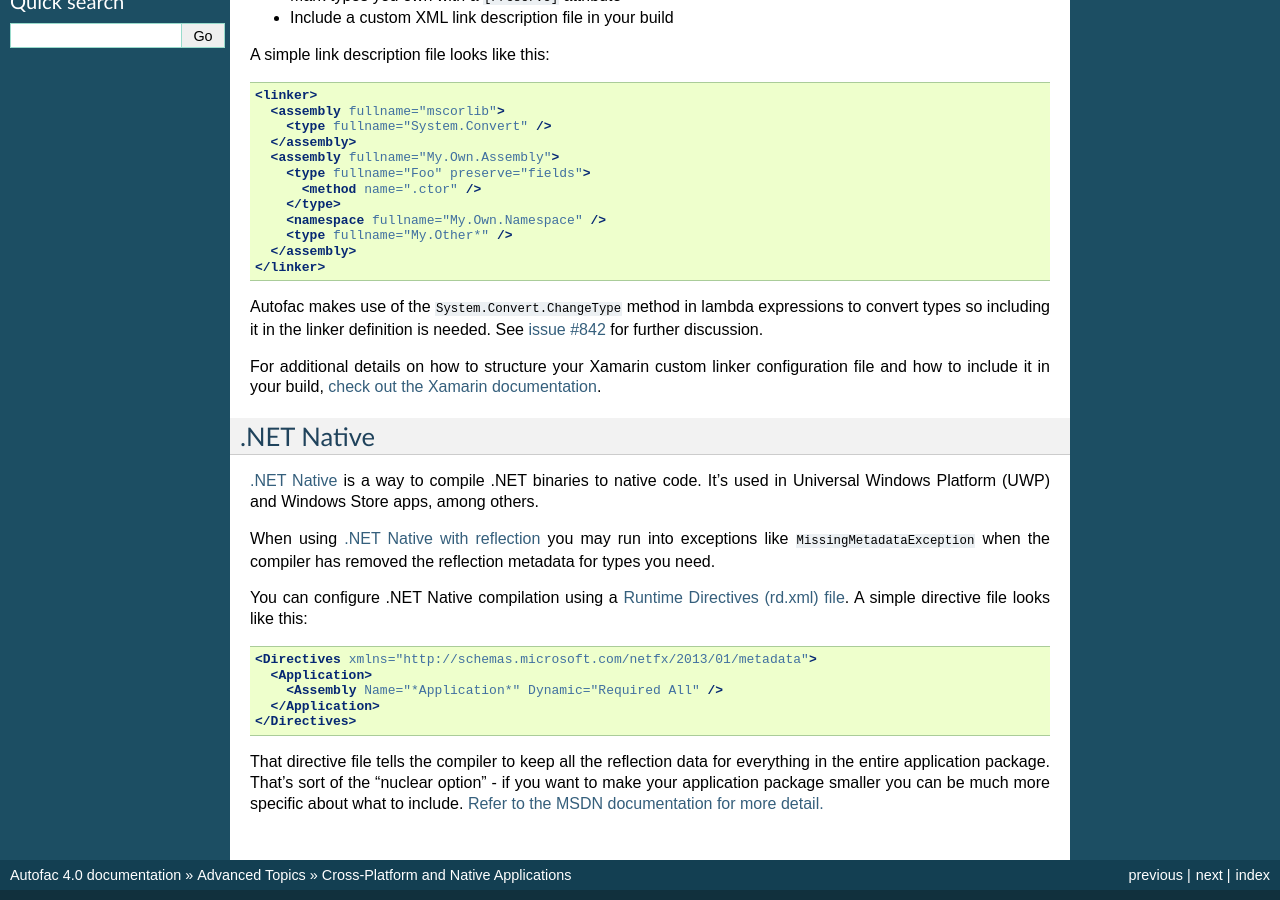
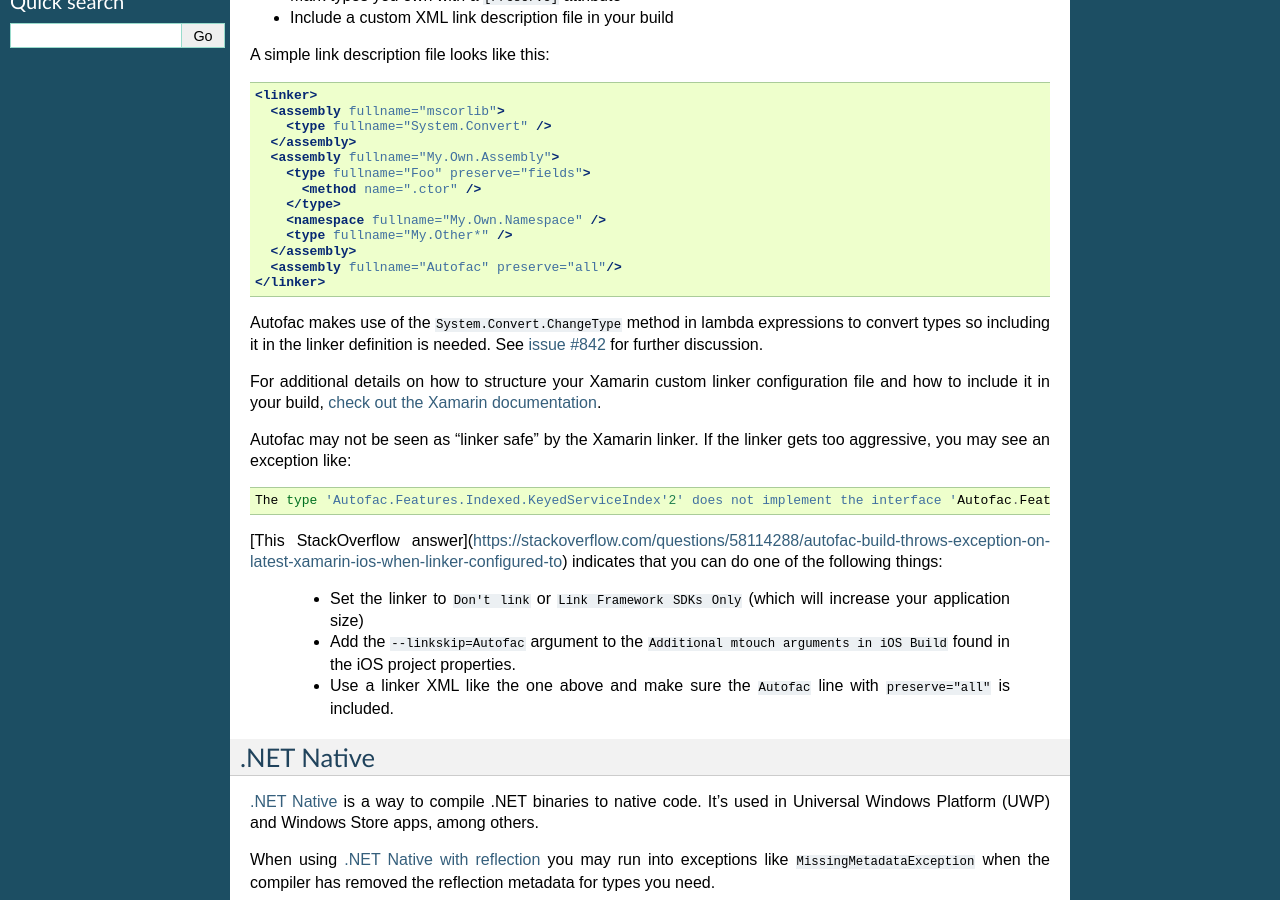
Before and after one commit to autofac/Documentation, a Sphinx documentation site: the page built from docs/advanced/cross-platform-apps.rst, in a window 1280 px wide and 900 px high, scrolled down 341 px. Built offline with Sphinx 7.4.7, drawn with Linux system fonts in a browser that asks for light colours.

Commit message:
More information about linking wrt Autofac proper.

```diff
--- a/docs/advanced/cross-platform-apps.rst
+++ b/docs/advanced/cross-platform-apps.rst
@@ -27,11 +27,22 @@
         <namespace fullname="My.Own.Namespace" />
         <type fullname="My.Other*" />
       </assembly>
+      <assembly fullname="Autofac" preserve="all"/>
     </linker>
 
 Autofac makes use of the ``System.Convert.ChangeType`` method in lambda expressions to convert types so including it in the linker definition is needed. See `issue #842 <https://github.com/autofac/Autofac/issues/842>`_ for further discussion.
 
 For additional details on how to structure your Xamarin custom linker configuration file and how to include it in your build, `check out the Xamarin documentation <https://developer.xamarin.com/guides/cross-platform/advanced/custom_linking/>`_.
+
+Autofac may not be seen as "linker safe" by the Xamarin linker. If the linker gets too aggressive, you may see an exception like::
+
+    The type 'Autofac.Features.Indexed.KeyedServiceIndex'2' does not implement the interface 'Autofac.Features.Indexed.IIndex'2'
+
+[This StackOverflow answer](https://stackoverflow.com/questions/58114288/autofac-build-throws-exception-on-latest-xamarin-ios-when-linker-configured-to) indicates that you can do one of the following things:
+
+  * Set the linker to ``Don't link`` or ``Link Framework SDKs Only`` (which will increase your application size)
+  * Add the ``--linkskip=Autofac`` argument to the ``Additional mtouch arguments in iOS Build`` found in the iOS project properties.
+  * Use a linker XML like the one above and make sure the ``Autofac`` line with ``preserve="all"`` is included.
 
 .NET Native
 ===========
```
